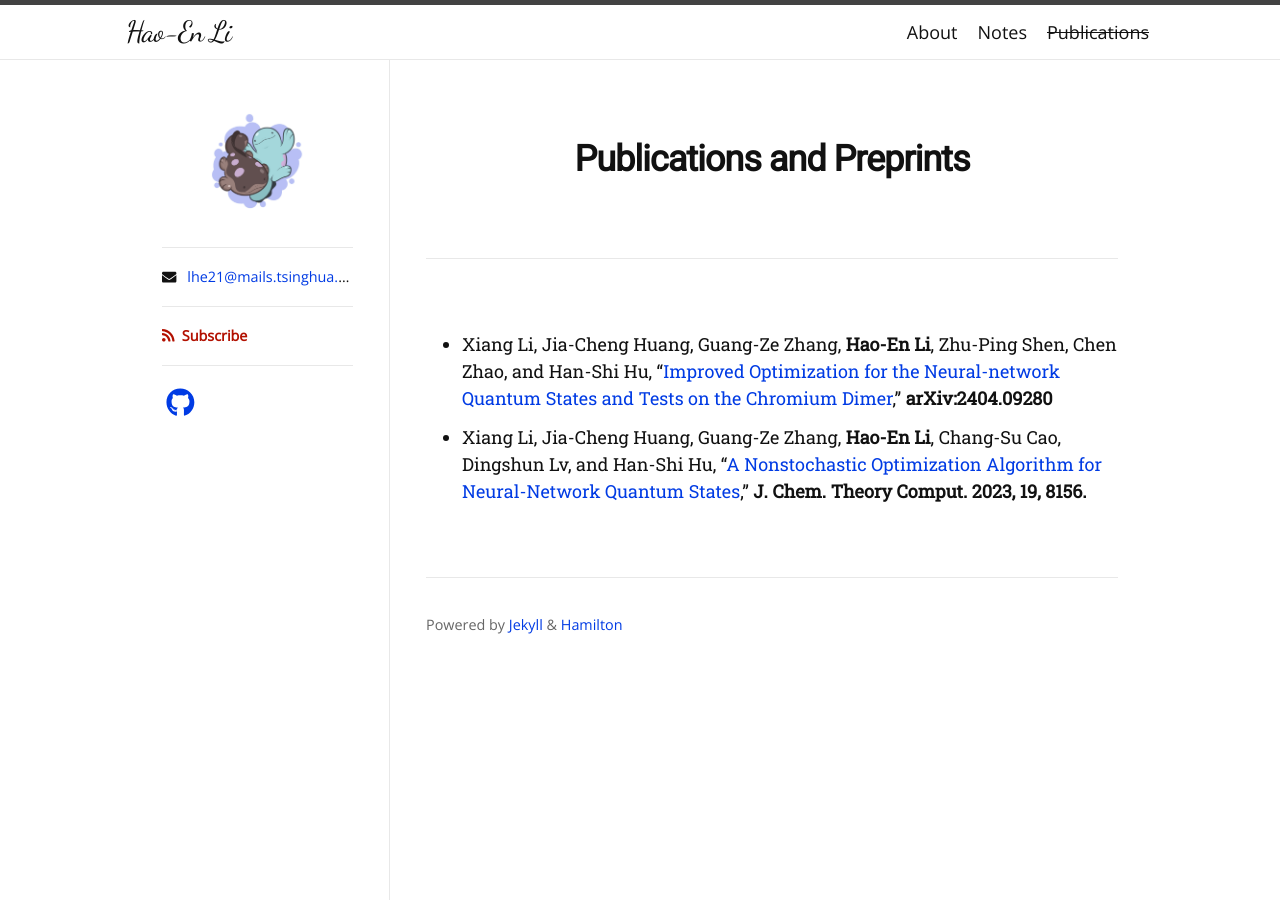
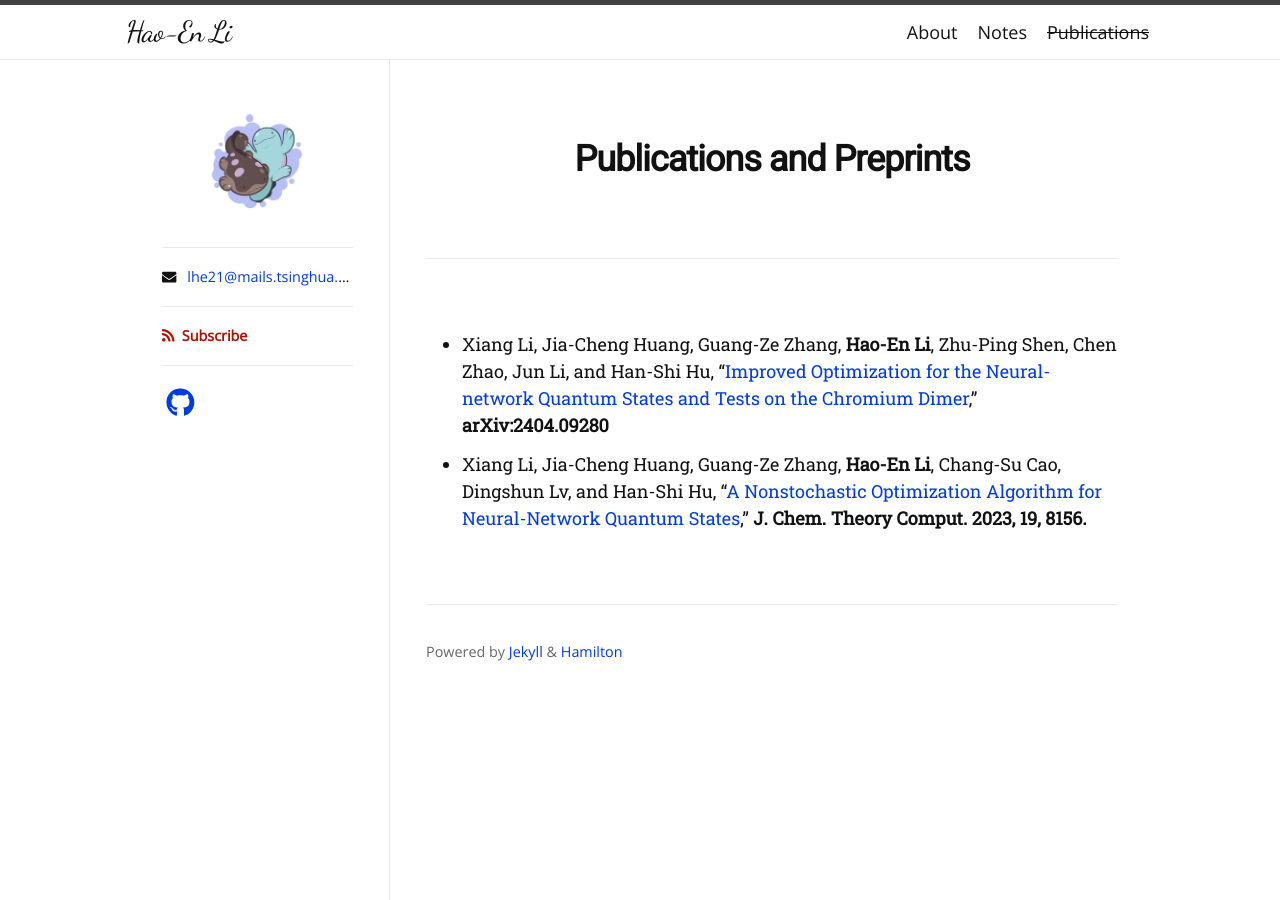
Before and after one commit to haoen2021/haoen2021.github.io, a Jekyll site: the page built from pubs.md, in a window 1280 px wide. Built offline with Jekyll 4.4.1, drawn with Linux system fonts in a browser that asks for light colours; nearby versions of some CDN libraries; some web fonts are replaced.

Commit message:
Update pubs.md

```diff
--- a/pubs.md
+++ b/pubs.md
@@ -3,7 +3,7 @@
 title: Publications and Preprints
 permalink: /pubs/
 ---
-+ Xiang Li, Jia-Cheng Huang, Guang-Ze Zhang, **Hao-En Li**, Zhu-Ping Shen, Chen Zhao, and Han-Shi Hu, "[Improved Optimization for the Neural-network Quantum States and Tests on the Chromium Dimer](https://arxiv.org/abs/2404.09280)," **arXiv:2404.09280**
++ Xiang Li, Jia-Cheng Huang, Guang-Ze Zhang, **Hao-En Li**, Zhu-Ping Shen, Chen Zhao, Jun Li, and Han-Shi Hu, "[Improved Optimization for the Neural-network Quantum States and Tests on the Chromium Dimer](https://arxiv.org/abs/2404.09280)," **arXiv:2404.09280**
 + Xiang Li, Jia-Cheng Huang, Guang-Ze Zhang, **Hao-En Li**, Chang-Su Cao, Dingshun Lv, and Han-Shi Hu,
   "[A Nonstochastic Optimization Algorithm for Neural-Network Quantum States](https://pubs.acs.org/doi/10.1021/acs.jctc.3c00831)," **J. Chem. Theory**
   **Comput. 2023, 19, 8156.**
```
